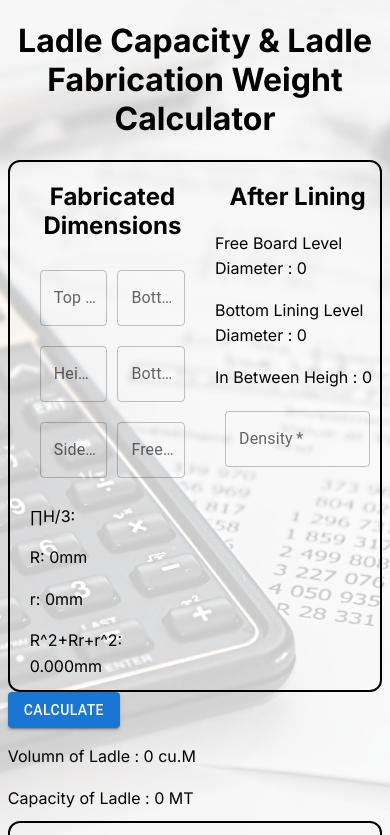
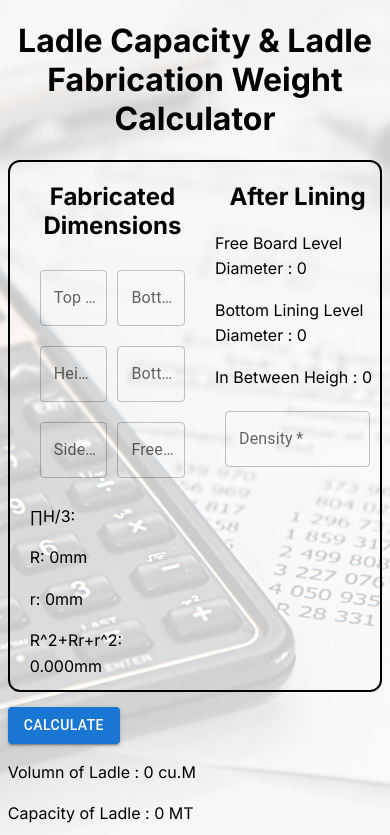
Before and after one commit to Anubhavgupta14/Ladle_Calculator, a Next.js app: page / in a window 390 px wide. Shown: the top 835 px of the page. Built offline with nearby package versions, Linux system fonts and the light colour scheme.

Commit message:
fix margin of button

```diff
--- a/app/globals.css
+++ b/app/globals.css
@@ -85,7 +85,7 @@ p {
     padding: 0px 0px 0px 20px;
   }
   .outcome{
-    margin: 0 0 0 2%;
+    margin: 4% 0 0 2%;
   }
 
 }
```
